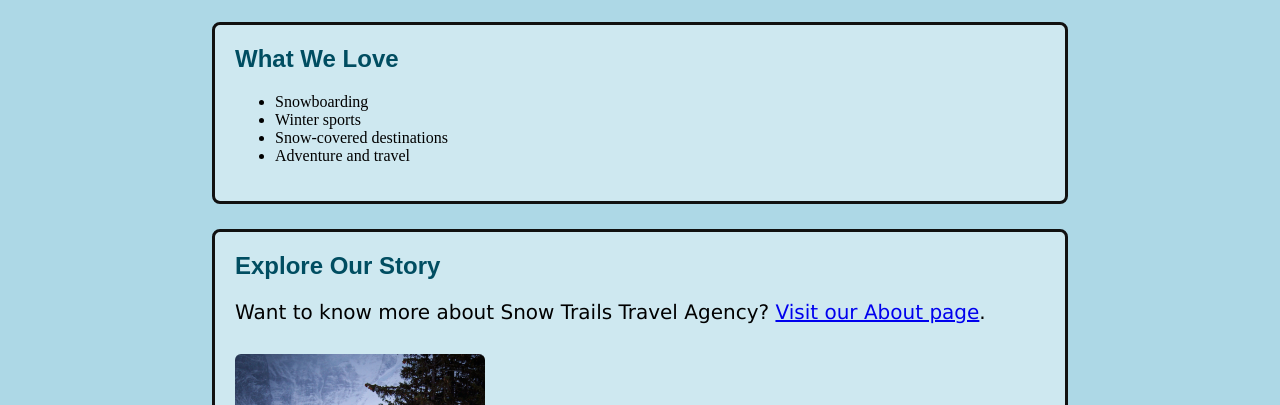
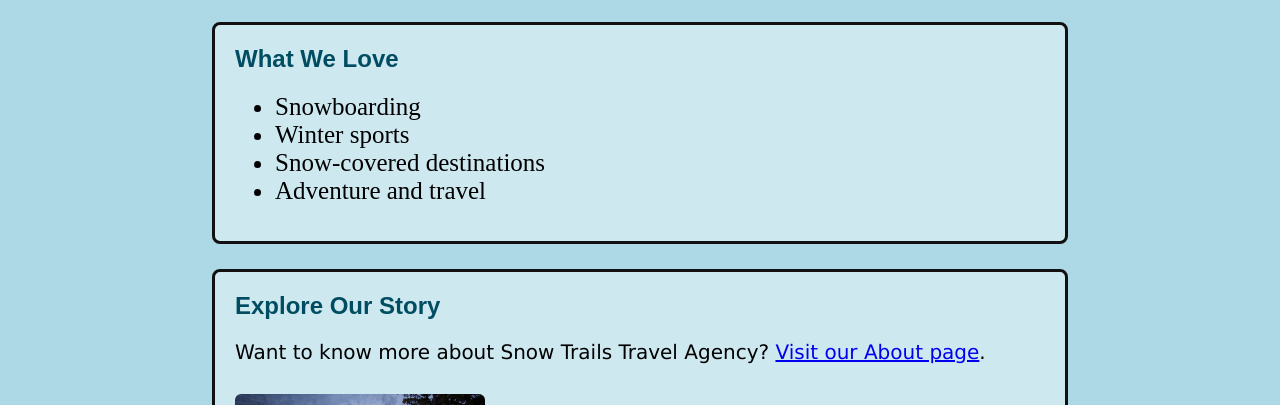
Before and after one commit to Reign1534/WebDev_Project_RyansTeam, a plain HTML site: page index.html in a window 1280 px wide. Shown: the part 761-1166 px from the top of the page. Drawn offline with Linux system fonts and the light colour scheme.

Commit message:
update week 9

```diff
--- a/style.css
+++ b/style.css
@@ -68,6 +68,10 @@ nav {
   margin-bottom: 15px;
 }
 
+li {
+  font-size: 25px;
+}
+
 /* Page Content Wrapper */
 .container {
   width: 85%;
```
